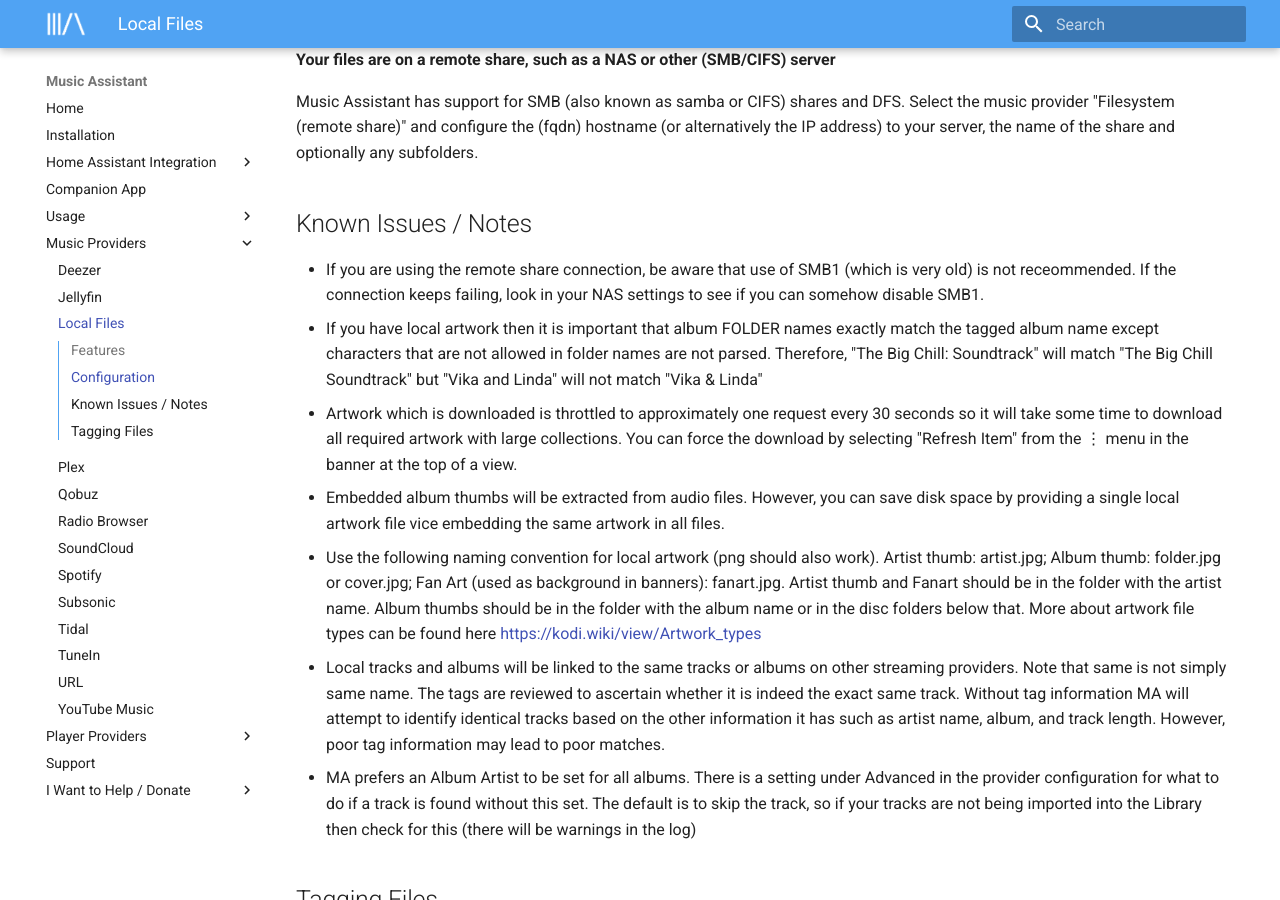
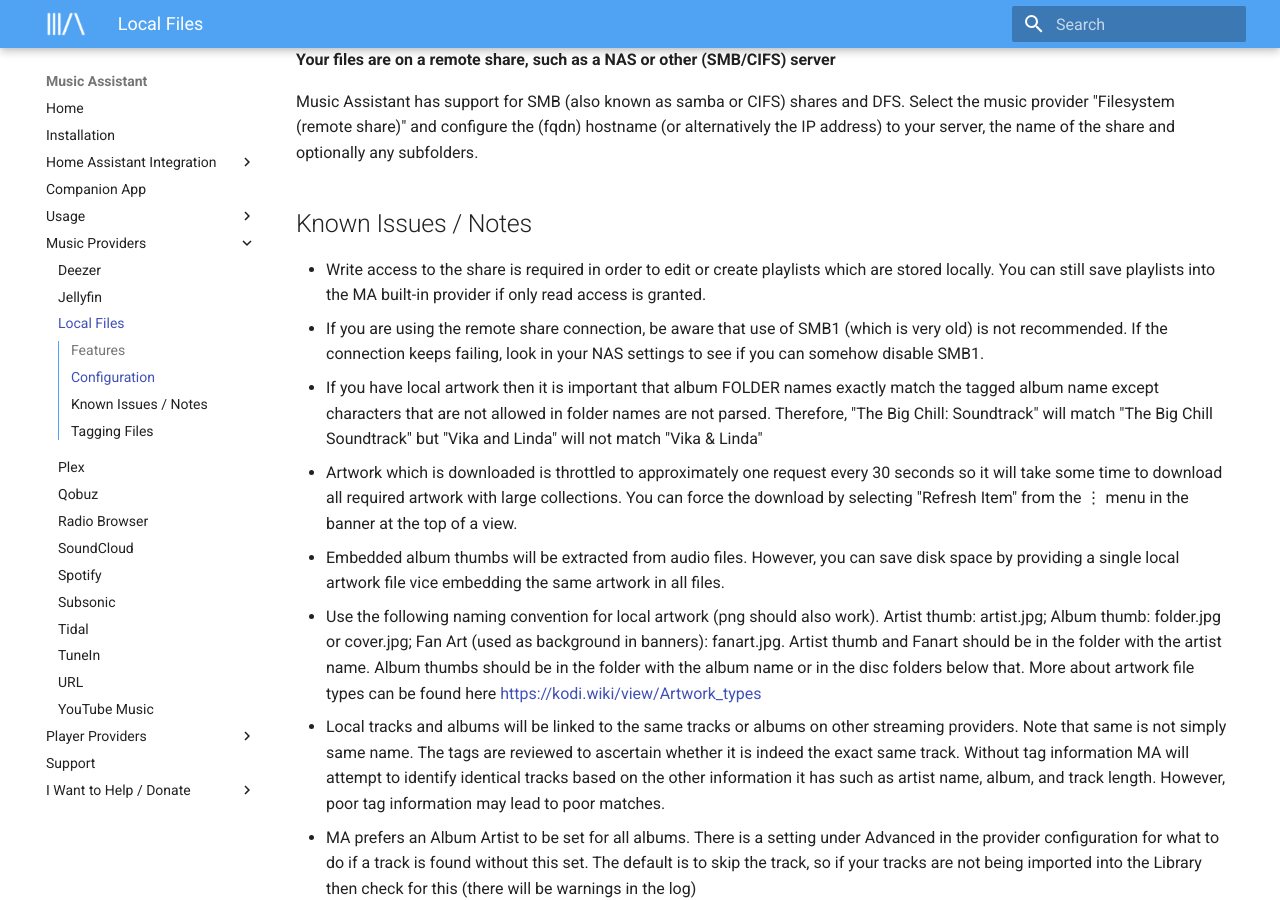
Before and after one commit to pwbriggs/music-assistant.github.io, an MkDocs documentation site: the page built from docs/music-providers/filesystem.md, in a window 1280 px wide and 900 px high, scrolled down 940 px. Built offline with MkDocs 1.6.1 and Material for MkDocs 9.7.7, drawn with Linux system fonts in a browser that asks for light colours.

Commit message:
Clarify access permission requirements

```diff
--- a/docs/music-providers/filesystem.md
+++ b/docs/music-providers/filesystem.md
@@ -28,7 +28,8 @@
 
 ## Known Issues / Notes
 
-- If you are using the remote share connection, be aware that use of SMB1 (which is very old) is not receommended. If the connection keeps failing, look in your NAS settings to see if you can somehow disable SMB1.
+- Write access to the share is required in order to edit or create playlists which are stored locally. You can still save playlists into the MA built-in provider if only read access is granted.
+- If you are using the remote share connection, be aware that use of SMB1 (which is very old) is not recommended. If the connection keeps failing, look in your NAS settings to see if you can somehow disable SMB1.
 - If you have local artwork then it is important that album FOLDER names exactly match the tagged album name except characters that are not allowed in folder names are not parsed. Therefore, "The Big Chill: Soundtrack" will match "The Big Chill Soundtrack" but "Vika and Linda" will not match "Vika & Linda"
 - Artwork which is downloaded is throttled to approximately one request every 30 seconds so it will take some time to download all required artwork with large collections. You can force the download by selecting "Refresh Item" from the ⋮ menu in the banner at the top of a view.
 - Embedded album thumbs will be extracted from audio files. However, you can save disk space by providing a single local artwork file vice embedding the same artwork in all files.
```
